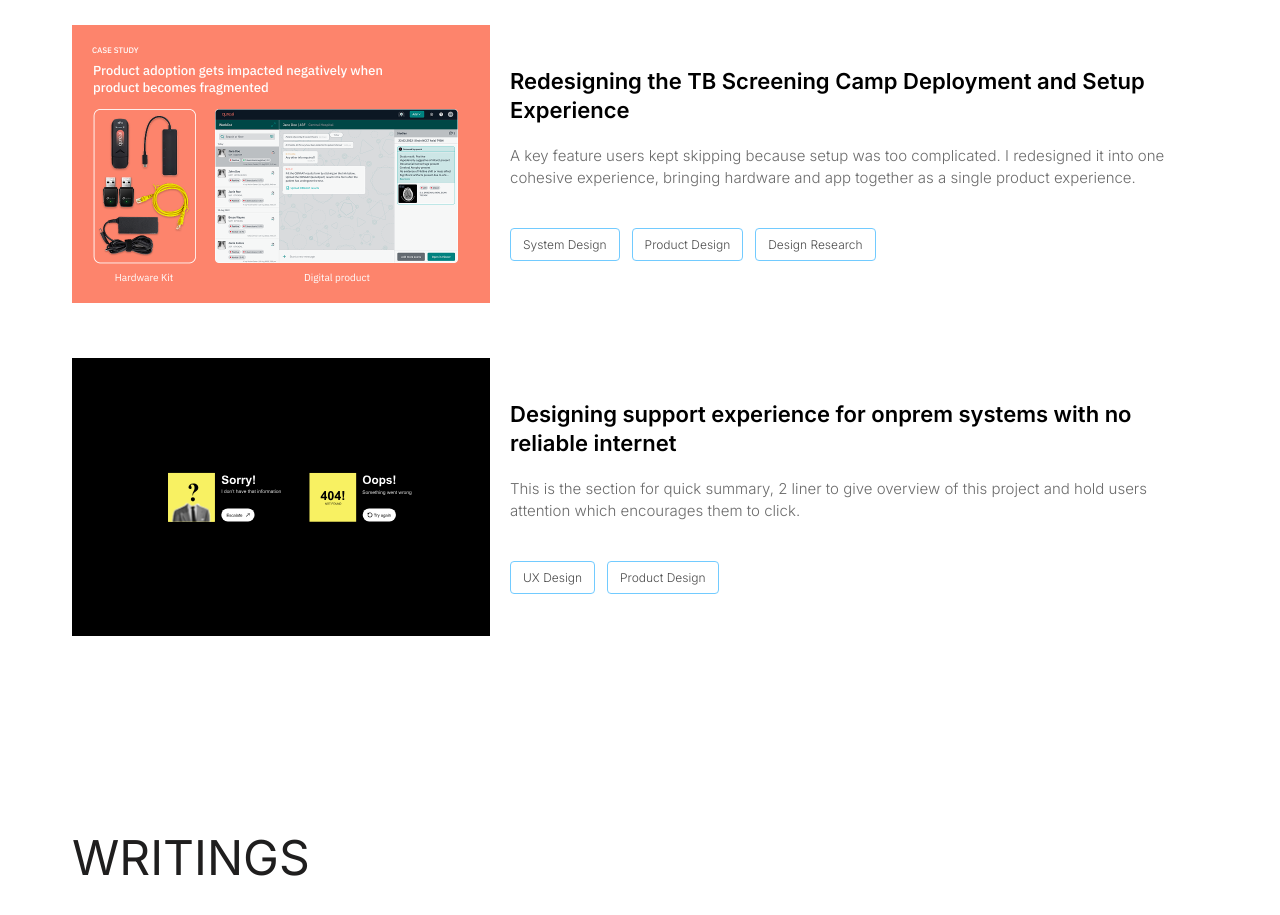
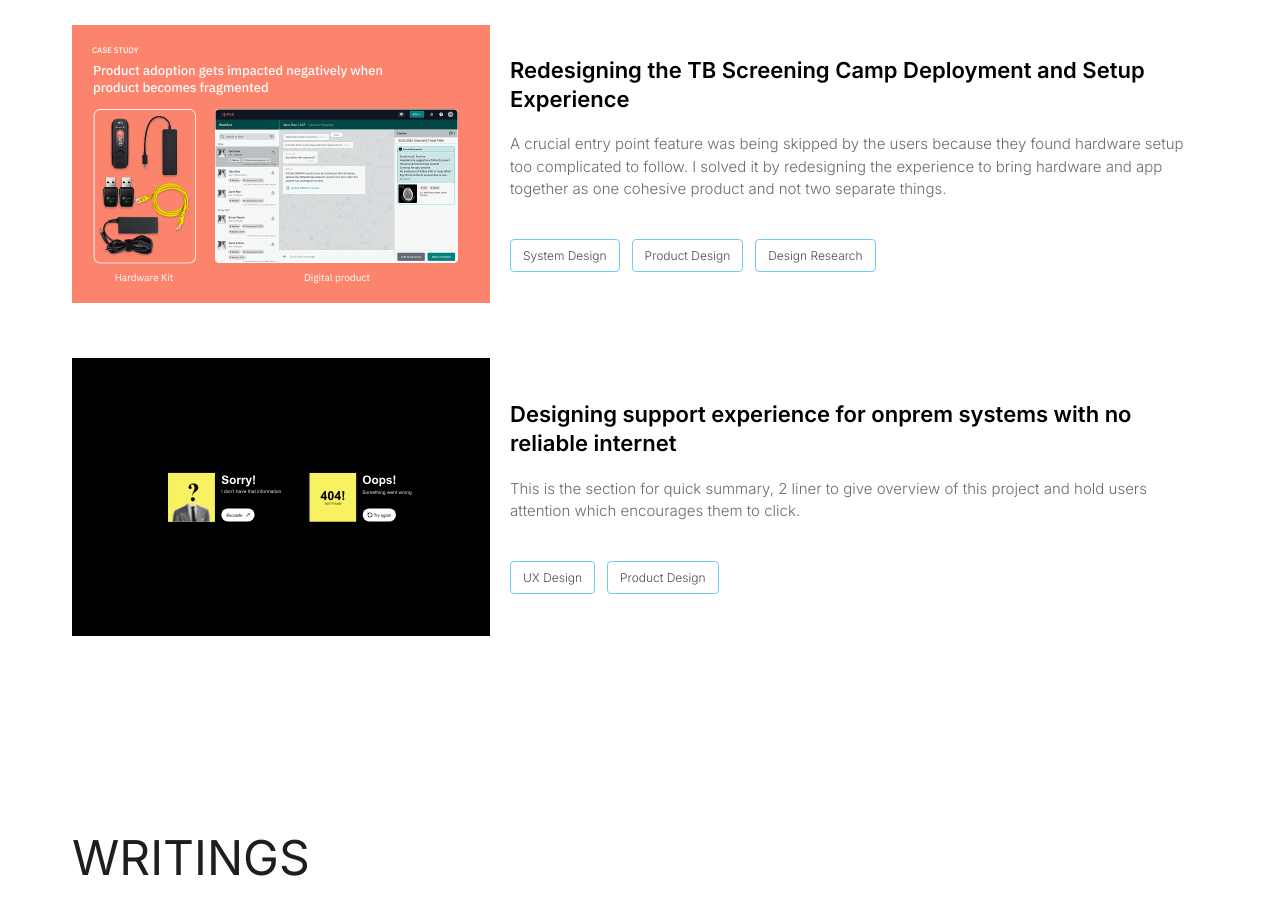
Before and after one commit to harshitabhargava01-dev/harshitadesign, a plain HTML site: page index.html in a window 1280 px wide. Shown: the part 1240-2155 px from the top of the page. Drawn offline with Linux system fonts and the light colour scheme.

Commit message:
Update TB Screening Camp project summary copy, match summary width to title
The updated copy doesn't fit 2 lines even at full column width, so it
wraps to 3 lines for this card.

Co-Authored-By: Claude Sonnet 5 <noreply@anthropic.com>
Claude-Session: https://claude.ai/code/session_01MiUNxA69bw1mKfBDzVv4Er

```diff
--- a/index.html
+++ b/index.html
@@ -140,7 +140,6 @@
     line-height:1.5;
     color:#6b6b6b;
     margin:0 0 38px 0;
-    max-width:760px;
   }
   .tags{
     display:flex;
@@ -218,7 +217,7 @@
         </div>
         <div class="project-info">
           <p class="project-title">Redesigning the TB Screening Camp Deployment and Setup Experience</p>
-          <p class="project-summary">A key feature users kept skipping because setup was too complicated. I redesigned it into one cohesive experience, bringing hardware and app together as a single product experience.</p>
+          <p class="project-summary">A crucial entry point feature was being skipped by the users because they found hardware setup too complicated to follow. I solved it by redesigning the experience to bring hardware and app together as one cohesive product and not two separate things.</p>
           <div class="tags">
             <span class="tag">System Design</span>
             <span class="tag">Product Design</span>
```
